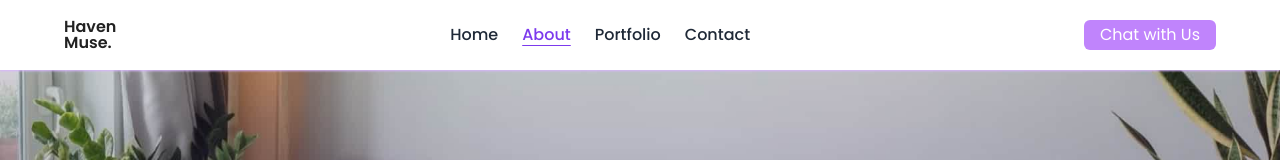
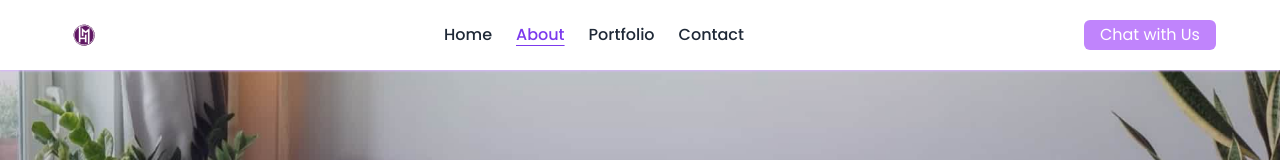
Before and after one commit to Solami001/Haven-muse, a website: page about.html in a window 1280 px wide. Shown: the top 160 px of the page. Drawn offline with Linux system fonts and the light colour scheme.

Commit message:
Added logo to all headers of all sizes

```diff
--- a/about.html
+++ b/about.html
@@ -41,7 +41,7 @@
 </head>
 <body class="font-[poppins]">
     <header class="hidden shadow-sm shadow-purple-300 md:h-[70px] md:w-full md:bg-white md:bg-opacity-10 md:backdrop-filter md:backdrop-blur-lg md:z-50 md:flex md:justify-between md:px-[5%]">
-        <a href="./index.html" class="flex items-center font-semibold text-[20px] text-[#222222] leading-none">Haven<br>Muse.</a>
+        <a href="./index.html" class="flex items-center font-semibold text-[20px] text-[#222222] leading-none"><img src="./img/haven.svg" alt="every.." class="w-6 md:w-8 lg:w-10"></a>
         <nav class="flex items-center p-4">
             <ul class="flex space-x-6 text-gray-800 font-medium text-[19px]">
                 <li><a href="./index.html" id="home-link" class="hover:text-purple-600">Home</a></li>
@@ -53,7 +53,7 @@
         <a href="https://wa.me/2347061841293/?text=Hello%2C%20I%20need%20your%20services" class="flex items-center"><button class="flex items-center bg-purple-400 text-white py-2 px-4 rounded-md h-[30px] my-auto hover:bg-purple-500">Chat with Us</button></a>
     </header>
     <header class="shadow-sm shadow-purple-300 flex md:hidden h-[70px] md:w-full bg-white bg-opacity-10 backdrop-filter backdrop-blur-lg z-50 justify-between px-[5%]">
-        <a href="./index.html" class="flex items-center font-semibold text-[19px] leading-none">Haven<br>Muse.</a>
+        <a href="./index.html" class="flex items-center font-semibold text-[19px] leading-none"><img src="./img/haven.svg" alt="every.." class="w-6 md:w-8 lg:w-10"></a>
         <div class="flex items-center">
             <div class="text-white cursor-pointer" id="navbar-icon">
                 <img src="./img/navigation-svgrepo-com.svg" alt="" id="menu-icon" class="w-8 spin-animation">
```
Also changed, not shown: contact.html (+2 -2 lines), index.html (+1 -1 lines), portfolio.html (+2 -2 lines).
